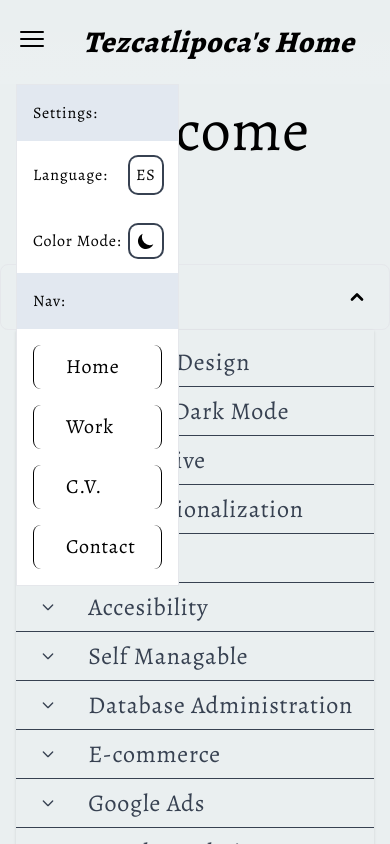
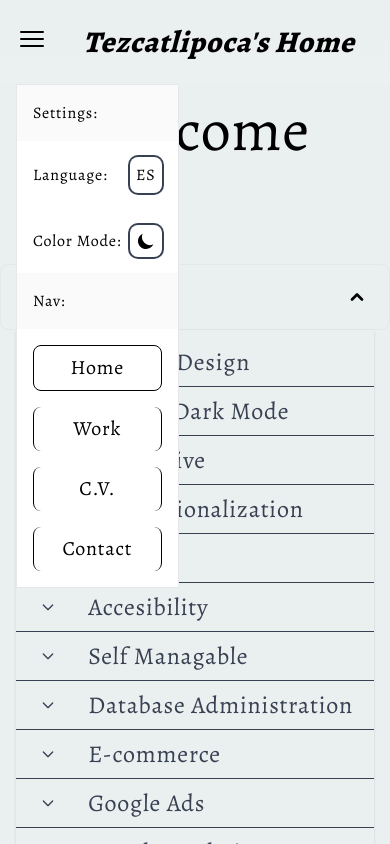
Before and after one commit to Tezcatlipoca0000/tez-web, a Next.js app: page /en in a window 390 px wide. Both pictures are taken after a click on the button 32 px from the left and 38 px from the top of the page. Shown: the top 844 px of the page. Built offline with nearby package versions, Linux system fonts and the light colour scheme.

Commit message:
Finished responsive design Header

```diff
--- a/app/[locale]/components/Features.js
+++ b/app/[locale]/components/Features.js
@@ -66,7 +66,7 @@ export default function Features({ dictionary }) {
 
     const renderedFeaturesSmall = Object.keys(dictionary.Features).map((key) => {
         return (
-            <li key={key}>
+            <li key={`small-${key}`}>
                 <button className="featBtn" onClick={(e) => {toggleFeature(e, key);}}>
                     <div className="flex items-center">
                         {features[key] ? <ArrowDown width="2" /> : <ArrowUp width="2" />}
--- a/app/[locale]/components/Header.js
+++ b/app/[locale]/components/Header.js
@@ -15,10 +15,11 @@ export default function Header({ messages }) {
 
     useEffect(() => {
         // add class to current nav button
-        let navEl = document.getElementById(route);
-        navEl.classList.remove('navBtn');
-        navEl.classList.add('activeBtn');
-
+        let navEls = document.getElementsByClassName(`${route}Nav`);
+        for (const el of navEls) {
+            el.classList.remove('navBtn');
+            el.classList.add('activeBtn');
+        }
         // Display correct theme button
         setDark(document.documentElement.classList.contains('dark'));
     }, []);
@@ -61,16 +62,16 @@ export default function Header({ messages }) {
 
                     {/* Nav: */}
                     <nav className="flex justify-evenly items-end p-6 h-full space-x-4">
-                        <Link id="home" className="navBtn" href={`/${locale}`}>
+                        <Link className="navBtn homeNav" href={`/${locale}`}>
                             {messages.Route.home}
                         </Link>
-                        <Link id="work" className="navBtn" href={`/${locale}/work`}>
+                        <Link className="navBtn workNav" href={`/${locale}/work`}>
                             {messages.Route.work}
                         </Link>
-                        <Link id="cv" className="navBtn" href={`/${locale}/cv`}>
+                        <Link className="navBtn cvNav" href={`/${locale}/cv`}>
                             {messages.Route.cv}
                         </Link>
-                        <Link id="contact" className="navBtn" href={`/${locale}/contact`} >
+                        <Link className="navBtn contactNav" href={`/${locale}/contact`} >
                             {messages.Route.contact}
                         </Link>
                     </nav>
@@ -78,11 +79,11 @@ export default function Header({ messages }) {
                     {/* Settings: */}
                     <div className="flex justify-end items-center p-4 space-x-4">
                         {/* Lang */}
-                        <Link className="p-[11px] ring-4 ring-gray-700 dark:ring-gray-200 rounded-lg" href={redirectLang(locale)}>
+                        <Link className="p-[11px] ring-4 ring-gray-700 dark:ring-gray-200 rounded-lg hover:bg-[rgb(255,255,255)] dark:hover:bg-[rgb(20,20,20)]" href={redirectLang(locale)}>
                             {locale === 'en' ? 'ES' : 'EN'}
                         </Link>
                         {/* Theme */}
-                        <button type="button" className="h-fit ring-4 ring-gray-700 dark:ring-gray-200 rounded-lg p-[11px]" onClick={toggleTheme}>
+                        <button type="button" className="h-fit ring-4 ring-gray-700 dark:ring-gray-200 rounded-lg p-[11px] hover:bg-[rgb(255,255,255)] dark:hover:bg-[rgb(20,20,20)]" onClick={toggleTheme}>
                             {dark ? <LightIcon /> : <DarkIcon />}
                         </button>
                     </div>
@@ -104,7 +105,7 @@ export default function Header({ messages }) {
                 </div>
                 <div id="headerMenu" className="w-full flex hidden justify-start">
                     <div className="border w-5/12 md:w-3/12 absolute left-4 z-10 bg-white dark:bg-black">
-                        <div className="bg-slate-200 dark:bg-neutral-900 p-4">
+                        <div className="bg-neutral-50 dark:bg-neutral-900 p-4">
                             <p>
                                 Settings:
                             </p>
@@ -113,7 +114,7 @@ export default function Header({ messages }) {
                             <p>
                                 Language:
                             </p>
-                            <Link className="p-[6px] ring-2 ring-gray-700 dark:ring-gray-200 rounded-lg" href={redirectLang(locale)}>
+                            <Link className="p-[6px] ring-2 ring-gray-700 dark:ring-gray-200 rounded-lg hover:bg-neutral-50 dark:hover:bg-neutral-900" href={redirectLang(locale)}>
                                 {locale === 'en' ? 'ES' : 'EN'}
                             </Link>
                         </div>
@@ -121,26 +122,26 @@ export default function Header({ messages }) {
                             <p>
                                 Color Mode:
                             </p>
-                            <button type="button" className="h-fit ring-2 ring-gray-700 dark:ring-gray-200 rounded-lg p-[6px]" onClick={toggleTheme}>
+                            <button type="button" className="h-fit ring-2 ring-gray-700 dark:ring-gray-200 rounded-lg p-[6px] hover:bg-neutral-50 dark:hover:bg-neutral-900" onClick={toggleTheme}>
                                 {dark ? <LightIcon /> : <DarkIcon />}
                             </button>
                         </div>
-                        <div className="bg-slate-200 dark:bg-neutral-900 p-4">
+                        <div className="bg-neutral-50 dark:bg-neutral-900 p-4">
                             <p>
                                 Nav:
                             </p>
                         </div>
                         <div className="flex flex-col space-y-4 px-4 pt-4 pb-4">
-                            <Link id="home" className="navBtn" href={`/${locale}`}>
+                            <Link className="navBtn homeNav" href={`/${locale}`}>
                                 {messages.Route.home}
                             </Link>
-                            <Link id="work" className="navBtn" href={`/${locale}/work`}>
+                            <Link className="navBtn workNav" href={`/${locale}/work`}>
                                 {messages.Route.work}
                             </Link>
-                            <Link id="cv" className="navBtn" href={`/${locale}/cv`}>
+                            <Link className="navBtn cvNav" href={`/${locale}/cv`}>
                                 {messages.Route.cv}
                             </Link>
-                            <Link id="contact" className="navBtn" href={`/${locale}/contact`} >
+                            <Link className="navBtn contactNav" href={`/${locale}/contact`} >
                                 {messages.Route.contact}
                             </Link>
                         </div>
--- a/app/[locale]/globals.css
+++ b/app/[locale]/globals.css
@@ -47,43 +47,37 @@
     @apply lightBody dark:darkBody flex flex-col items-center tracking-wider
   }
 
+                                                    /* **** Header **** */
+
   .navBtn {
-    @apply inline-flex items-center h-fit px-8 py-2 text-xl rounded-lg border-l border-r border-black hover:border dark:border-white hover:bg-[rgb(255,255,255)] dark:hover:bg-[rgb(20,20,20)] cursor-pointer;
+    @apply inline-flex items-center justify-center lg:px-8 py-2 text-xl rounded-lg border-l border-r border-black hover:border dark:border-white hover:bg-[rgb(255,255,255)] dark:hover:bg-[rgb(20,20,20)] cursor-pointer;
   }
 
   .activeBtn {
-    @apply inline-flex items-center h-fit px-8 py-2 text-xl rounded-lg border border-black dark:border-white bg-[rgb(255,255,255)] dark:bg-[rgb(20,20,20)] cursor-default;
-  }
-
-  .homeSection {
-    @apply flex h-52 w-full my-8
-  }
-
-  .homeSectionBlock {
-    @apply border flex w-1/2 justify-center items-center
+    @apply navBtn border border-black dark:border-white bg-[rgb(255,255,255)] dark:bg-[rgb(20,20,20)] cursor-default;
   }
 
                                                     /* **** Features **** */
 
-  /* ****          Small screen Layout **** */
+.featDesc {
+  @apply w-auto h-auto max-h-0 max-w-0 overflow-hidden opacity-0 text-xl text-justify
+}
+
+.descAppear {
+  @apply max-w-full max-h-full transition-opacity duration-500 ease-in opacity-100
+}
+
+  /* ****         Features: Small screen Layout **** */
 
   .featBtn {
     @apply w-full inline-flex flex-col px-4 py-2 space-x-4 hover:transition-[padding] duration-500 ease-in-out hover:pl-10 hover:animate-[bounceRight_500ms_ease-in-out_1] text-2xl
-  }
-
-  .featDesc {
-    @apply w-auto h-auto max-h-0 max-w-0 overflow-hidden opacity-0 text-xl text-justify
-  }
-
-  .descAppear {
-    @apply max-w-full max-h-full transition-opacity duration-500 ease-in opacity-100
   }
 
   .featBtn:hover .featDesc {
     @apply descAppear
   }
 
-  /* ****          Big screen Layout **** */
+  /* ****         Features: Big screen Layout **** */
 
   .featCard {
     @apply relative flex flex-col justify-center items-center w-[32%] min-h-[13rem] border p-10 m-1
```
